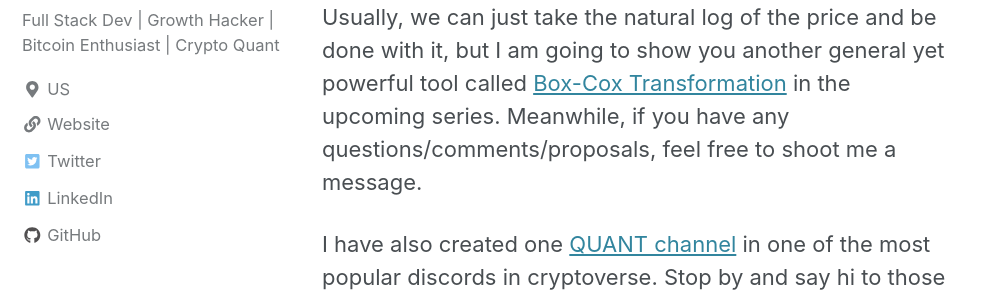
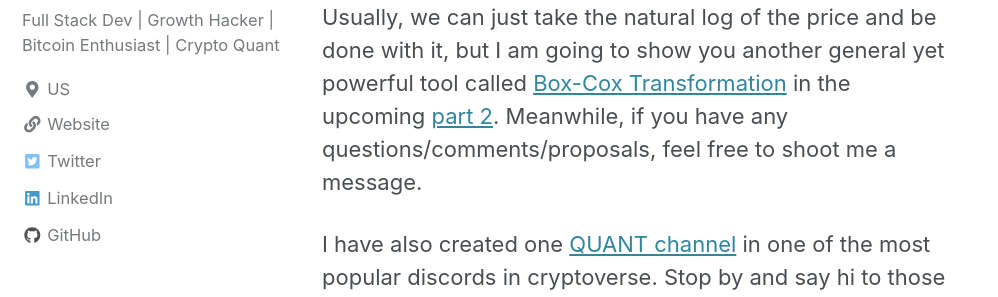
Before and after one commit to 0xboz/blog, a Jekyll site: the page built from _posts/2019-07-04-how-to-create-arima-model-forecasting-btc-usd-in-python-part-1.md, in a window 1280 px wide and 900 px high, scrolled down 15309 px. Shown: the part 190-487 px from the top of the window, without its empty margins (0-998 px from the left). Built offline with Jekyll 4.4.1, drawn with Linux system fonts in a browser that asks for light colours; cached includes are drawn as plain includes; nearby versions of some CDN libraries.

Commit message:
Added part 2 url

````diff
--- a/_posts/2019-07-04-how-to-create-arima-model-forecasting-btc-usd-in-python-part-1.md
+++ b/_posts/2019-07-04-how-to-create-arima-model-forecasting-btc-usd-in-python-part-1.md
@@ -419,7 +419,7 @@ Visually speaking, it is quite obvious that our price data is not stationary.
 
 According to [Augmented Dickey-Fuller (ADF)](https://en.wikipedia.org/wiki/Augmented_Dickey%E2%80%93Fuller_test) test, when ```p-value``` is greater than 0.05, we can not reject the null hypothesis that the series has a unit root. In other words, the price time series is not stationary.
 
-Usually, we can just take the natural log of the price and be done with it, but I am going to show you another general yet powerful tool called [Box-Cox Transformation](https://en.wikipedia.org/wiki/Power_transform#Box%E2%80%93Cox_transformation) in the upcoming series. Meanwhile, if you have any questions/comments/proposals, feel free to shoot me a message.
+Usually, we can just take the natural log of the price and be done with it, but I am going to show you another general yet powerful tool called [Box-Cox Transformation](https://en.wikipedia.org/wiki/Power_transform#Box%E2%80%93Cox_transformation) in the upcoming [part 2](https://0xboz.github.io/blog/how-to-create-arima-model-forecasting-btc-usd-in-python-part-2/). Meanwhile, if you have any questions/comments/proposals, feel free to shoot me a message.
 
 I have also created one [QUANT channel](https://discord.gg/jchMcc2) in one of the most popular discords in cryptoverse. Stop by and say hi to those down-to-earth crypto folks.
 
````
